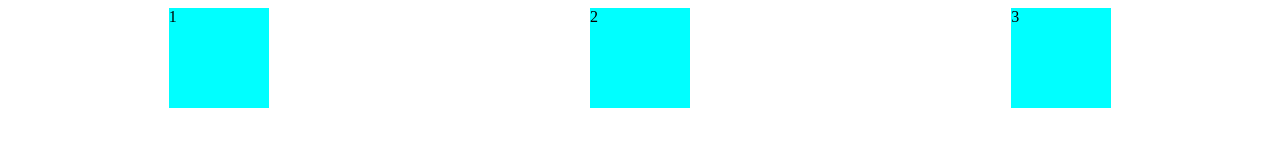
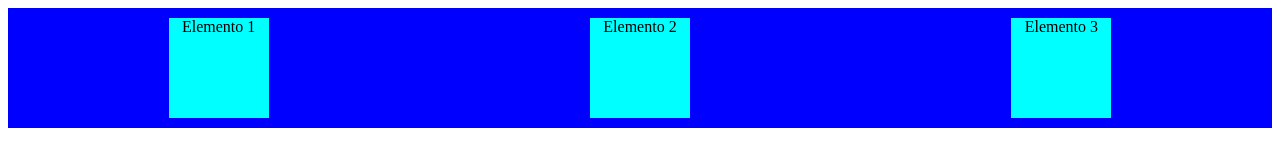
Before and after one commit to naaiaracj/Proyectos_CSS, a plain HTML site: page NaiaraCuenca_ASIR1/Ejercicio_04/index.html in a window 1280 px wide. Drawn offline with Linux system fonts and the light colour scheme.

Commit message:
Pequeño cambio estético en el ejercicio 4

```diff
--- a/NaiaraCuenca_ASIR1/Ejercicio_04/index.html
+++ b/NaiaraCuenca_ASIR1/Ejercicio_04/index.html
@@ -14,9 +14,9 @@ Ejercicio: [Flexbox]
 </head>
 <body>
 <div class="contenedor-flex">
-    <div> 1 </div>
-    <div> 2 </div>
-    <div> 3 </div>
+    <div> Elemento 1 </div>
+    <div> Elemento 2 </div>
+    <div> Elemento 3 </div>
 </div>
 
 </body>
--- a/NaiaraCuenca_ASIR1/Ejercicio_04/styles.css
+++ b/NaiaraCuenca_ASIR1/Ejercicio_04/styles.css
@@ -6,9 +6,12 @@ Ejercicio: [Flexbox] */
 
 /* En la clase flexbox aplicamos el CSS que nos han pedido*/
 .contenedor-flex {display: flex;
-          justify-content: space-around;}
+          justify-content: space-around;
+          background-color: blue;}
 
 /* Aplicamos a las divisiones hijos qe se creen del contenedor*/
 .contenedor-flex > div {background-color: aqua;
                 width: 100px;
-                height: 100px;}
+                height: 100px;
+                margin: 10px;
+                text-align: center;}
```
